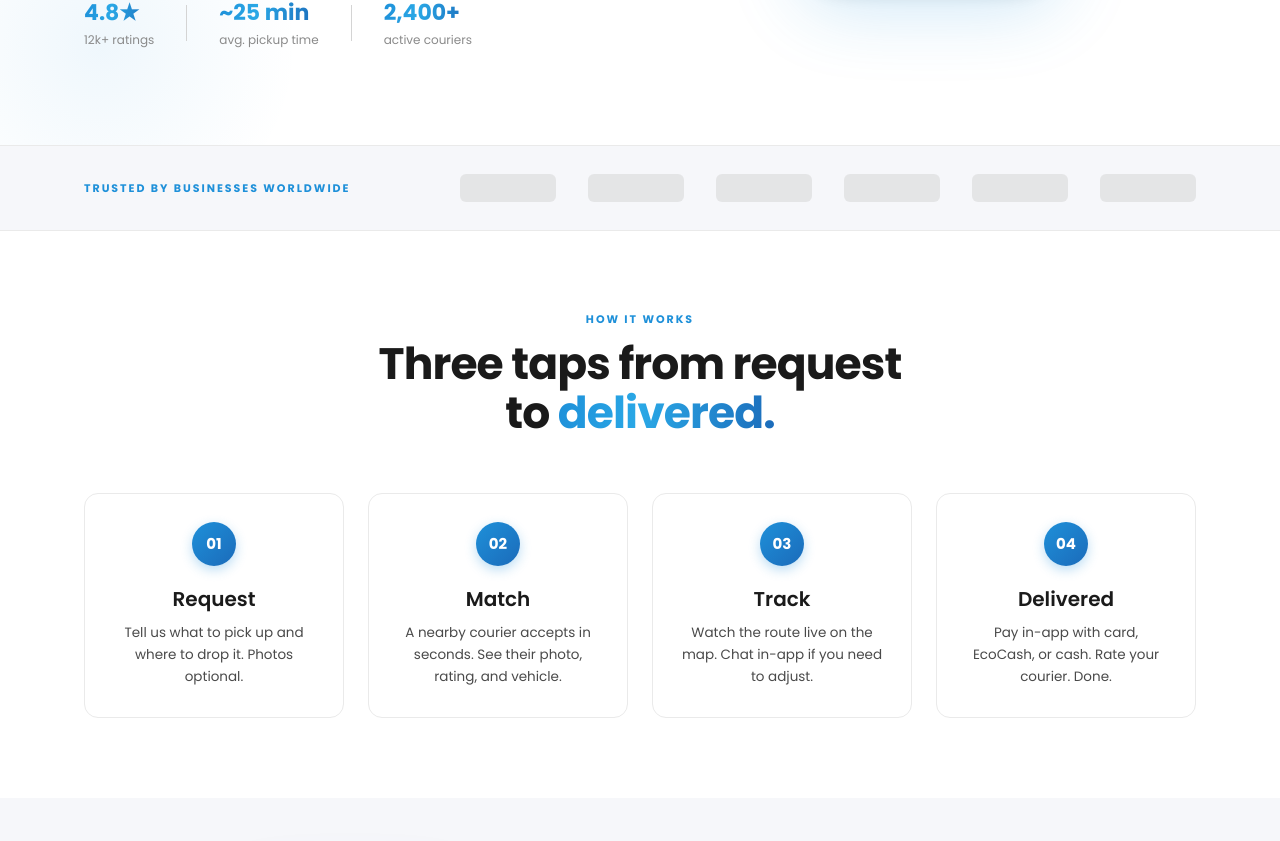
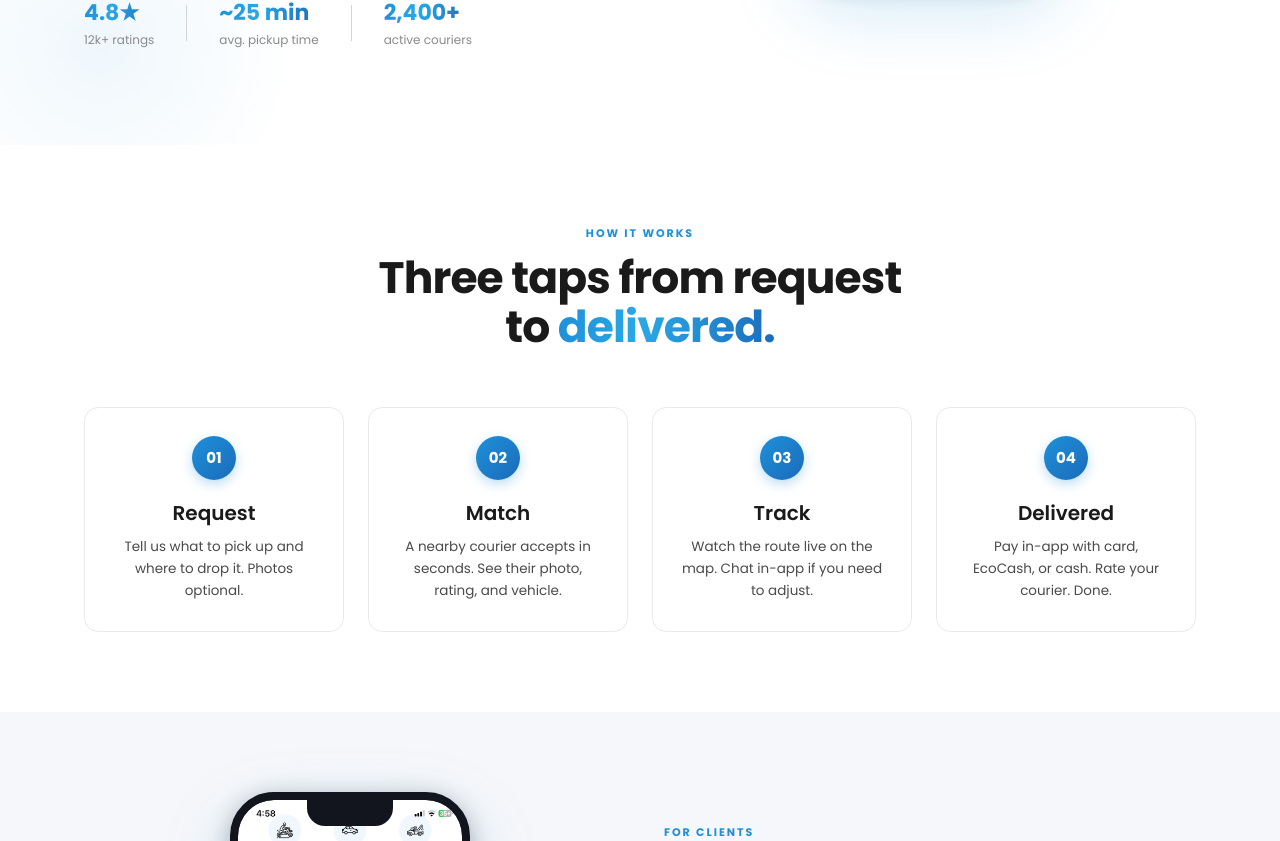
Before and after one commit to Aurora-Systems/fslw, a Next.js app: page / in a window 1280 px wide. Shown: the part 783-1624 px from the top of the page. Built offline with nearby package versions, Linux system fonts and the light colour scheme.

Commit message:
refactor: remove TrustedBy component and redundant payment method detail from landing page

```diff
--- a/index.html
+++ b/index.html
@@ -184,12 +184,6 @@
       margin-bottom: 16px;
     }
     .feature-icon svg { width: 22px; height: 22px; stroke: var(--blue); }
-
-    /* ── Trusted logos ── */
-    .logo-pill {
-      height: 28px; width: 96px; border-radius: 6px;
-      background: var(--ink-faint); opacity: .5;
-    }
 
     /* ── Store badge ── */
     .store-badge {
@@ -502,23 +496,6 @@
   </div>
 </section>
 
-<!-- ── TRUSTED BY ──────────────────────────────────────────── -->
-<section style="background:var(--paper-2);padding:28px 24px;border-top:1px solid #eaeaea;border-bottom:1px solid #eaeaea;">
-  <div class="container">
-    <div class="flex" style="justify-content:space-between;flex-wrap:wrap;gap:24px;align-items:center;">
-      <span class="eyebrow" style="margin:0;white-space:nowrap;">Trusted by businesses worldwide</span>
-      <div class="flex flex-gap-32" style="flex-wrap:wrap;">
-        <div class="logo-pill"></div>
-        <div class="logo-pill"></div>
-        <div class="logo-pill"></div>
-        <div class="logo-pill"></div>
-        <div class="logo-pill"></div>
-        <div class="logo-pill"></div>
-      </div>
-    </div>
-  </div>
-</section>
-
 <!-- ── HOW IT WORKS ────────────────────────────────────────── -->
 <section class="section" id="how-it-works">
   <div class="container">
@@ -572,7 +549,6 @@
           <div class="check-item"><div class="check-icon">✓</div> Live tracking</div>
           <div class="check-item"><div class="check-icon">✓</div> Verified couriers</div>
           <div class="check-item"><div class="check-icon">✓</div> In-app chat</div>
-          <div class="check-item"><div class="check-icon">✓</div> Card · EcoCash · Cash</div>
           <div class="check-item"><div class="check-icon">✓</div> Proof of delivery</div>
           <div class="check-item"><div class="check-icon">✓</div> 24/7 support</div>
         </div>
--- a/src/app/globals.css
+++ b/src/app/globals.css
@@ -172,12 +172,6 @@ p  { font-size: 15px; line-height: 1.65; color: var(--ink-soft); }
   margin-bottom: 16px;
 }
 .feature-icon svg { width: 22px; height: 22px; stroke: var(--blue); }
-
-/* ── Trusted logos ── */
-.logo-pill {
-  height: 28px; width: 96px; border-radius: 6px;
-  background: var(--ink-faint); opacity: .5;
-}
 
 /* ── Store badge ── */
 .store-badge {
--- a/src/app/page.tsx
+++ b/src/app/page.tsx
@@ -1,6 +1,5 @@
 import Nav from '@/components/site/Nav';
 import Hero from '@/components/site/Hero';
-import TrustedBy from '@/components/site/TrustedBy';
 import HowItWorks from '@/components/site/HowItWorks';
 import ForClients from '@/components/site/ForClients';
 import ForCouriers from '@/components/site/ForCouriers';
@@ -15,7 +14,6 @@ export default function Home() {
     <>
       <Nav />
       <Hero />
-      <TrustedBy />
       <HowItWorks />
       <ForClients />
       <ForCouriers />
--- a/src/components/site/ForClients.tsx
+++ b/src/components/site/ForClients.tsx
@@ -31,7 +31,6 @@ export default function ForClients() {
               <div className="check-item"><div className="check-icon">✓</div> Live tracking</div>
               <div className="check-item"><div className="check-icon">✓</div> Verified couriers</div>
               <div className="check-item"><div className="check-icon">✓</div> In-app chat</div>
-              <div className="check-item"><div className="check-icon">✓</div> Card · EcoCash · Cash</div>
               <div className="check-item"><div className="check-icon">✓</div> Proof of delivery</div>
               <div className="check-item"><div className="check-icon">✓</div> 24/7 support</div>
             </div>
--- a/src/components/site/TrustedBy.tsx
+++ /dev/null
@@ -1,31 +0,0 @@
-export default function TrustedBy() {
-  return (
-    <section
-      style={{
-        background: 'var(--paper-2)',
-        padding: '28px 24px',
-        borderTop: '1px solid #eaeaea',
-        borderBottom: '1px solid #eaeaea',
-      }}
-    >
-      <div className="container">
-        <div
-          className="flex"
-          style={{ justifyContent: 'space-between', flexWrap: 'wrap', gap: '24px', alignItems: 'center' }}
-        >
-          <span className="eyebrow" style={{ margin: 0, whiteSpace: 'nowrap' }}>
-            Trusted by businesses worldwide
-          </span>
-          <div className="flex flex-gap-32" style={{ flexWrap: 'wrap' }}>
-            <div className="logo-pill"></div>
-            <div className="logo-pill"></div>
-            <div className="logo-pill"></div>
-            <div className="logo-pill"></div>
-            <div className="logo-pill"></div>
-            <div className="logo-pill"></div>
-          </div>
-        </div>
-      </div>
-    </section>
-  );
-}
```
